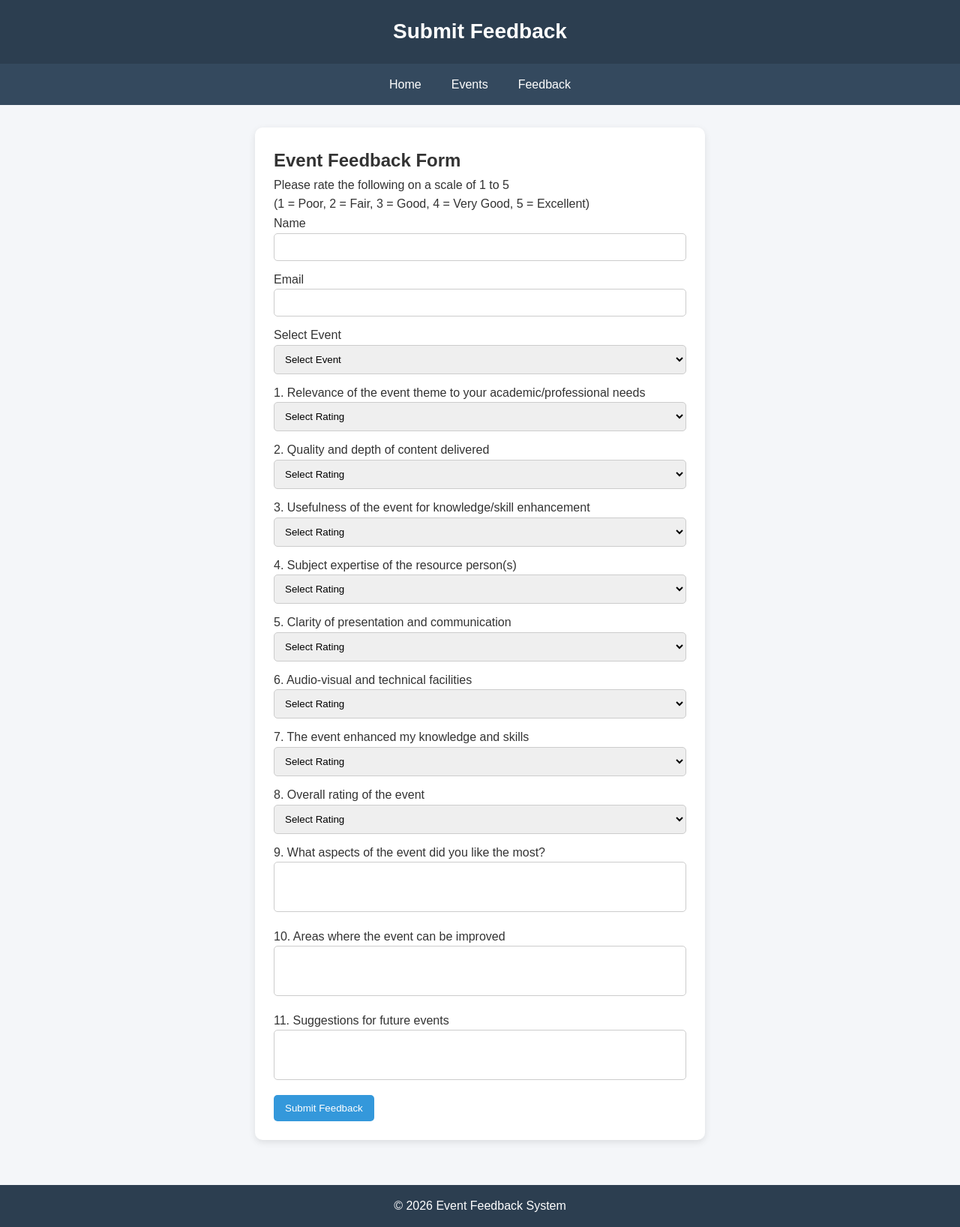
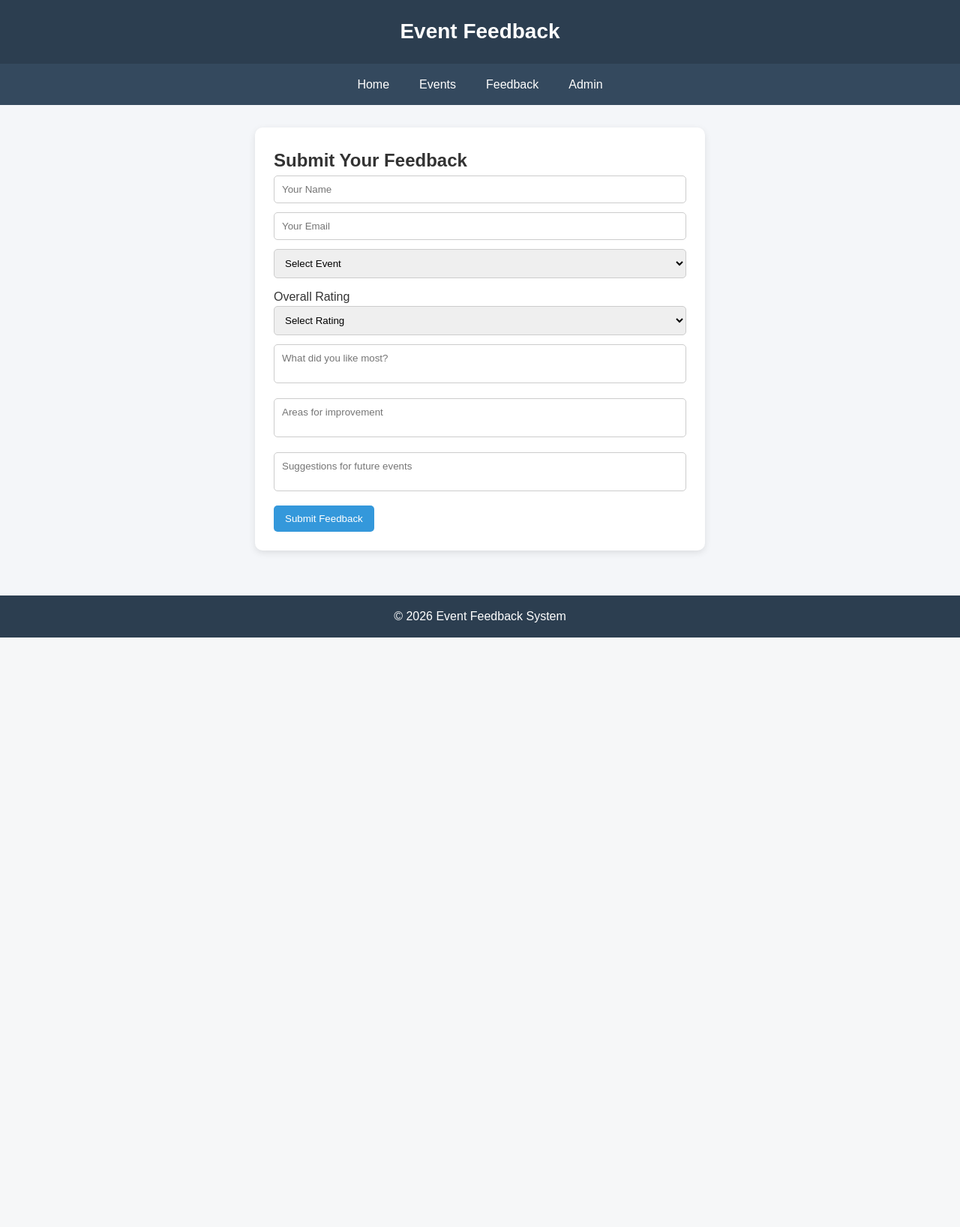
Before and after one commit to Aryan102004/event-feedback-system, a Flask app: page /feedback in a window 1280 px wide. Shown: the whole page at 75% size. After the commit the page ends 850 px from the top, so only its background shows below. Run offline with Flask 3, Linux system fonts and the light colour scheme.

Commit message:
Update feedback.html

```diff
--- a/templates/feedback.html
+++ b/templates/feedback.html
@@ -2,13 +2,14 @@
 <html>
 <head>
 <title>Submit Feedback</title>
-
+<meta name="viewport" content="width=device-width, initial-scale=1.0">
 <link rel="stylesheet" href="{{ url_for('static', filename='style.css') }}">
 </head>
+
 <body>
 
 <header>
-    <h1>Submit Feedback</h1>
+<h1>Event Feedback</h1>
 </header>
 
 <nav>
@@ -16,46 +17,36 @@
 <li><a href="{{ url_for('home') }}">Home</a></li>
 <li><a href="{{ url_for('events') }}">Events</a></li>
 <li><a href="{{ url_for('feedback') }}">Feedback</a></li>
+
+{% if session.get("admin_logged_in") %}
+<li><a href="{{ url_for('logout') }}">Logout</a></li>
+{% else %}
+<li><a href="{{ url_for('admin_login') }}">Admin</a></li>
+{% endif %}
+
 </ul>
 </nav>
 
 <main>
 
-<section class="feedback-section">
-{% if success %}
-<div style="background:#d4edda; color:#155724; padding:10px; border-radius:8px; margin-bottom:15px;">
-    Feedback submitted successfully!
-</div>
-{% endif %}
-
 <form class="feedback-form" method="POST" action="{{ url_for('submit_feedback') }}">
 
-    <h2>Event Feedback Form</h2>
+<h2>Submit Your Feedback</h2>
 
-    <p class="scale-info">
-        Please rate the following on a scale of 1 to 5 <br>
-        (1 = Poor, 2 = Fair, 3 = Good, 4 = Very Good, 5 = Excellent)
-    </p>
+<input type="text" name="name" placeholder="Your Name" required>
 
-    <!-- Basic Details -->
-    <label>Name</label>
-    <input type="text" name="name" required>
+<input type="email" name="email" placeholder="Your Email" required>
 
-    <label>Email</label>
-    <input type="email" name="email" required>
-
-    <label>Select Event</label>
 <select name="event" required>
-        <option value="" disabled selected>Select Event</option>
+<option value="">Select Event</option>
 <option>Tech Seminar 2026</option>
 <option>Web Development Workshop</option>
 </select>
 
-    <!-- Rating Questions -->
+<label>Overall Rating</label>
 
-    <label>1. Relevance of the event theme to your academic/professional needs</label>
-    <select name="q1" required>
-        <option value="" disabled selected>Select Rating</option>
+<select name="q8" required>
+<option value="">Select Rating</option>
 <option value="1">1 - Poor</option>
 <option value="2">2 - Fair</option>
 <option value="3">3 - Good</option>
@@ -63,98 +54,21 @@
 <option value="5">5 - Excellent</option>
 </select>
 
-    <label>2. Quality and depth of content delivered</label>
-    <select name="q2" required>
-        <option value="" disabled selected>Select Rating</option>
-        <option value="1">1 - Poor</option>
-        <option value="2">2 - Fair</option>
-        <option value="3">3 - Good</option>
-        <option value="4">4 - Very Good</option>
-        <option value="5">5 - Excellent</option>
-    </select>
+<textarea name="liked" placeholder="What did you like most?" required></textarea>
 
-    <label>3. Usefulness of the event for knowledge/skill enhancement</label>
-    <select name="q3" required>
-        <option value="" disabled selected>Select Rating</option>
-        <option value="1">1 - Poor</option>
-        <option value="2">2 - Fair</option>
-        <option value="3">3 - Good</option>
-        <option value="4">4 - Very Good</option>
-        <option value="5">5 - Excellent</option>
-    </select>
+<textarea name="improvement" placeholder="Areas for improvement" required></textarea>
 
-    <label>4. Subject expertise of the resource person(s)</label>
-    <select name="q4" required>
-        <option value="" disabled selected>Select Rating</option>
-        <option value="1">1 - Poor</option>
-        <option value="2">2 - Fair</option>
-        <option value="3">3 - Good</option>
-        <option value="4">4 - Very Good</option>
-        <option value="5">5 - Excellent</option>
-    </select>
-
-    <label>5. Clarity of presentation and communication</label>
-    <select name="q5" required>
-        <option value="" disabled selected>Select Rating</option>
-        <option value="1">1 - Poor</option>
-        <option value="2">2 - Fair</option>
-        <option value="3">3 - Good</option>
-        <option value="4">4 - Very Good</option>
-        <option value="5">5 - Excellent</option>
-    </select>
-
-    <label>6. Audio-visual and technical facilities</label>
-    <select name="q6" required>
-        <option value="" disabled selected>Select Rating</option>
-        <option value="1">1 - Poor</option>
-        <option value="2">2 - Fair</option>
-        <option value="3">3 - Good</option>
-        <option value="4">4 - Very Good</option>
-        <option value="5">5 - Excellent</option>
-    </select>
-
-    <label>7. The event enhanced my knowledge and skills</label>
-    <select name="q7" required>
-        <option value="" disabled selected>Select Rating</option>
-        <option value="1">1 - Poor</option>
-        <option value="2">2 - Fair</option>
-        <option value="3">3 - Good</option>
-        <option value="4">4 - Very Good</option>
-        <option value="5">5 - Excellent</option>
-    </select>
-
-    <label>8. Overall rating of the event</label>
-    <select name="q8" required>
-        <option value="" disabled selected>Select Rating</option>
-        <option value="1">1 - Poor</option>
-        <option value="2">2 - Fair</option>
-        <option value="3">3 - Good</option>
-        <option value="4">4 - Very Good</option>
-        <option value="5">5 - Excellent</option>
-    </select>
-
-    <!-- Descriptive Questions -->
-
-    <label>9. What aspects of the event did you like the most?</label>
-    <textarea name="liked" rows="3" required></textarea>
-
-    <label>10. Areas where the event can be improved</label>
-    <textarea name="improvement" rows="3" required></textarea>
-
-    <label>11. Suggestions for future events</label>
-    <textarea name="suggestion" rows="3" required></textarea>
+<textarea name="suggestion" placeholder="Suggestions for future events" required></textarea>
 
 <button type="submit">Submit Feedback</button>
 
 </form>
-
-</section>
 
 </main>
 
 <footer>
 © 2026 Event Feedback System
 </footer>
-<script src="{{ url_for('static', filename='feedback.js') }}" defer></script>
+
 </body>
 </html>
```
Lines whose indentation alone changed are shown as unchanged.
